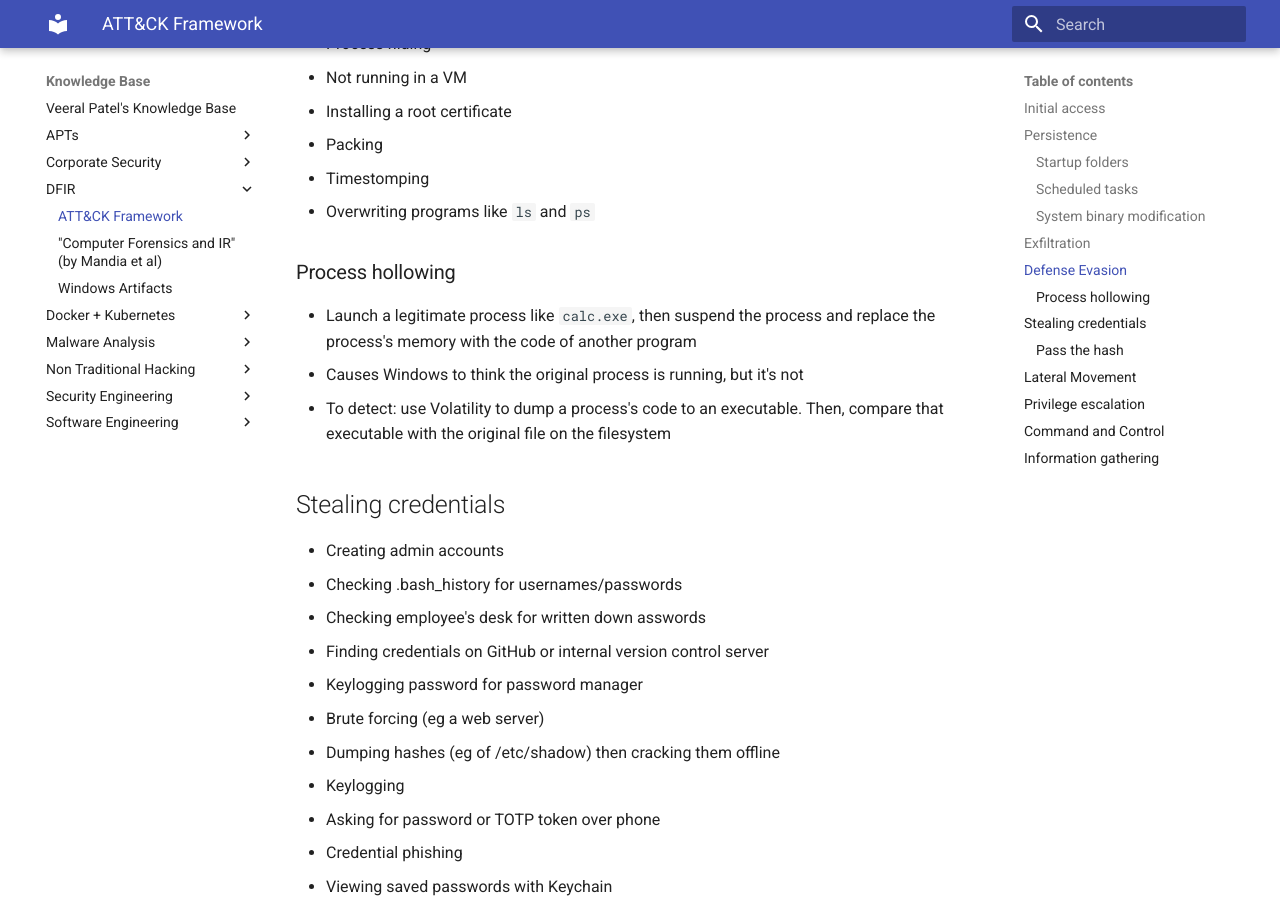
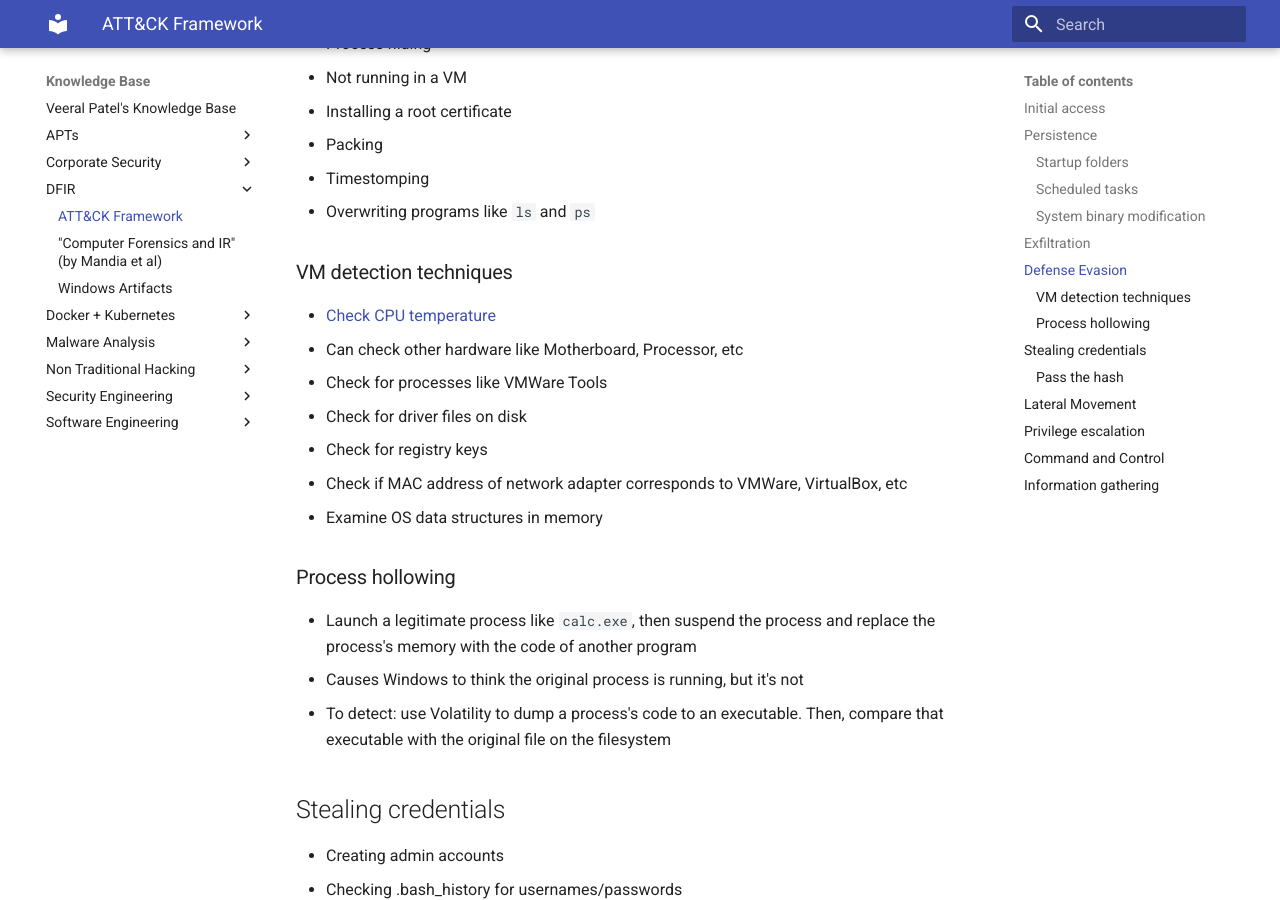
Before and after one commit to veeral-patel/knowledge-base, an MkDocs documentation site: the page built from docs/DFIR/att&ck.md, in a window 1280 px wide and 900 px high, scrolled down 2381 px. Built offline with MkDocs 1.6.1 and Material for MkDocs 9.7.7, drawn with Linux system fonts in a browser that asks for light colours.

Commit message:
added VM detection techniques

```diff
--- a/docs/DFIR/att&ck.md
+++ b/docs/DFIR/att&ck.md
@@ -75,6 +75,16 @@
 - Packing
 - Timestomping
 - Overwriting programs like `ls` and `ps`
+
+### VM detection techniques
+
+- [Check CPU temperature](https://www.andreafortuna.org/dfir/malware-analysis/malware-vm-detection-techniques-evolving-an-analysis-of-gravityrat/)
+- Can check other hardware like Motherboard, Processor, etc
+- Check for processes like VMWare Tools
+- Check for driver files on disk
+- Check for registry keys
+- Check if MAC address of network adapter corresponds to VMWare, VirtualBox, etc
+- Examine OS data structures in memory
 
 ### Process hollowing
 
```
